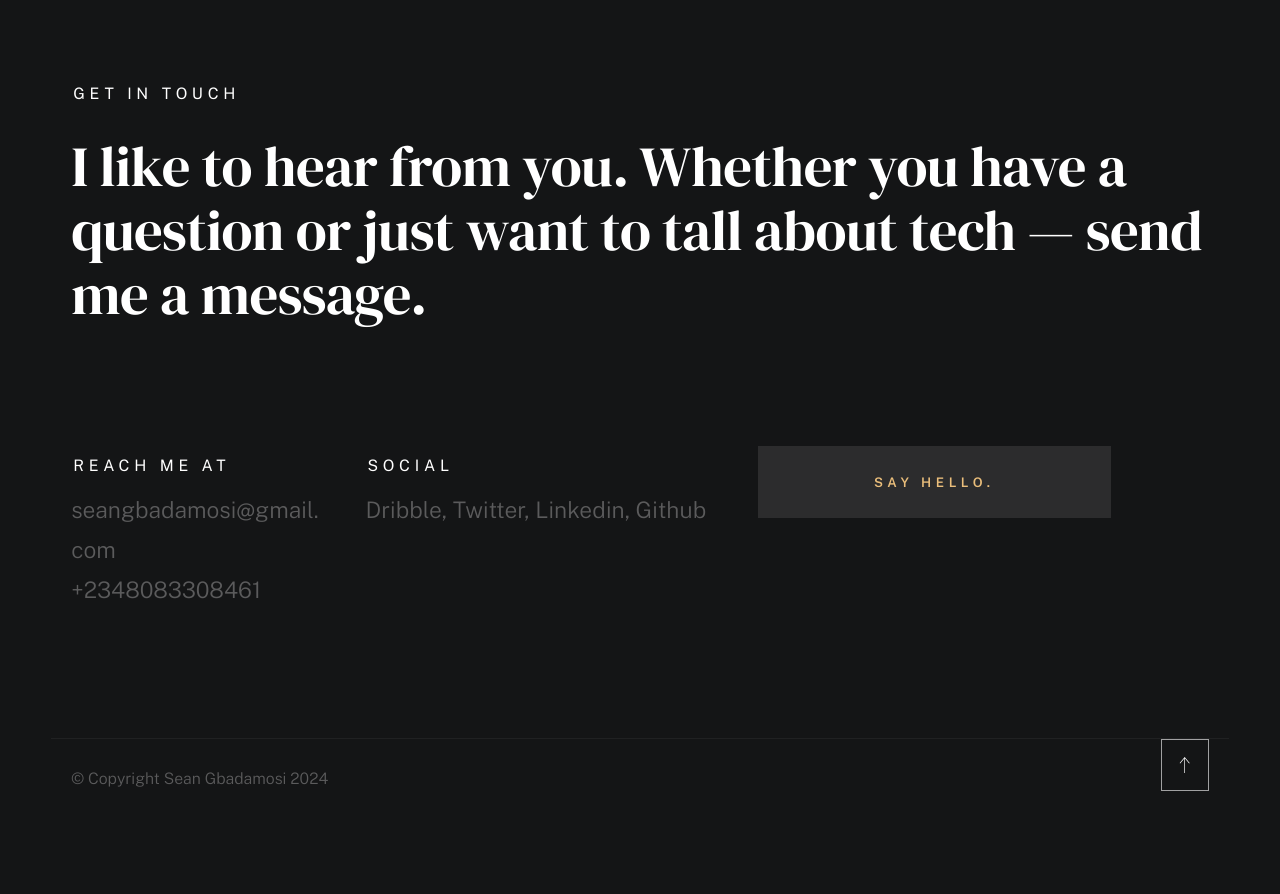
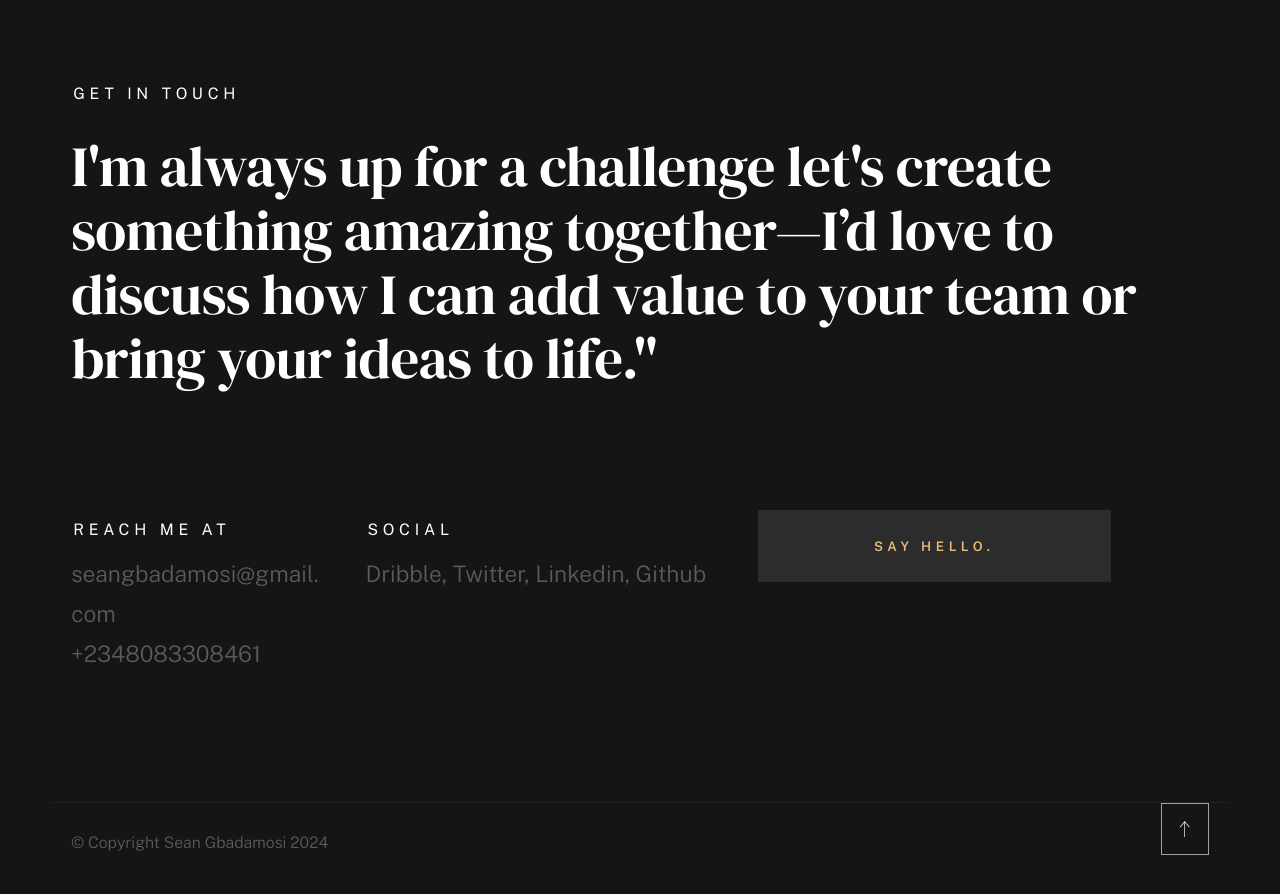
Before and after one commit to seangbadamosi/sean-porfolio, a plain HTML site: page index.html in a window 1280 px wide. Shown: the part 4400-5294 px from the top of the page. Drawn offline with nearby package versions, Linux system fonts and the light colour scheme; a web font is replaced by a local one.

Commit message:
updated contact section

```diff
--- a/index.html
+++ b/index.html
@@ -493,8 +493,7 @@
                         </h2>
 
                         <p class="h1">
-                            I like to hear from you.
-                            Whether you have a question or just want to tall about tech — send me a message.
+                            I'm always up for a challenge let's create something amazing together—I’d love to discuss how I can add value to your team or bring your ideas to life."
                         </p>
                     </div>
                 </div> <!-- end contact-top -->
```
